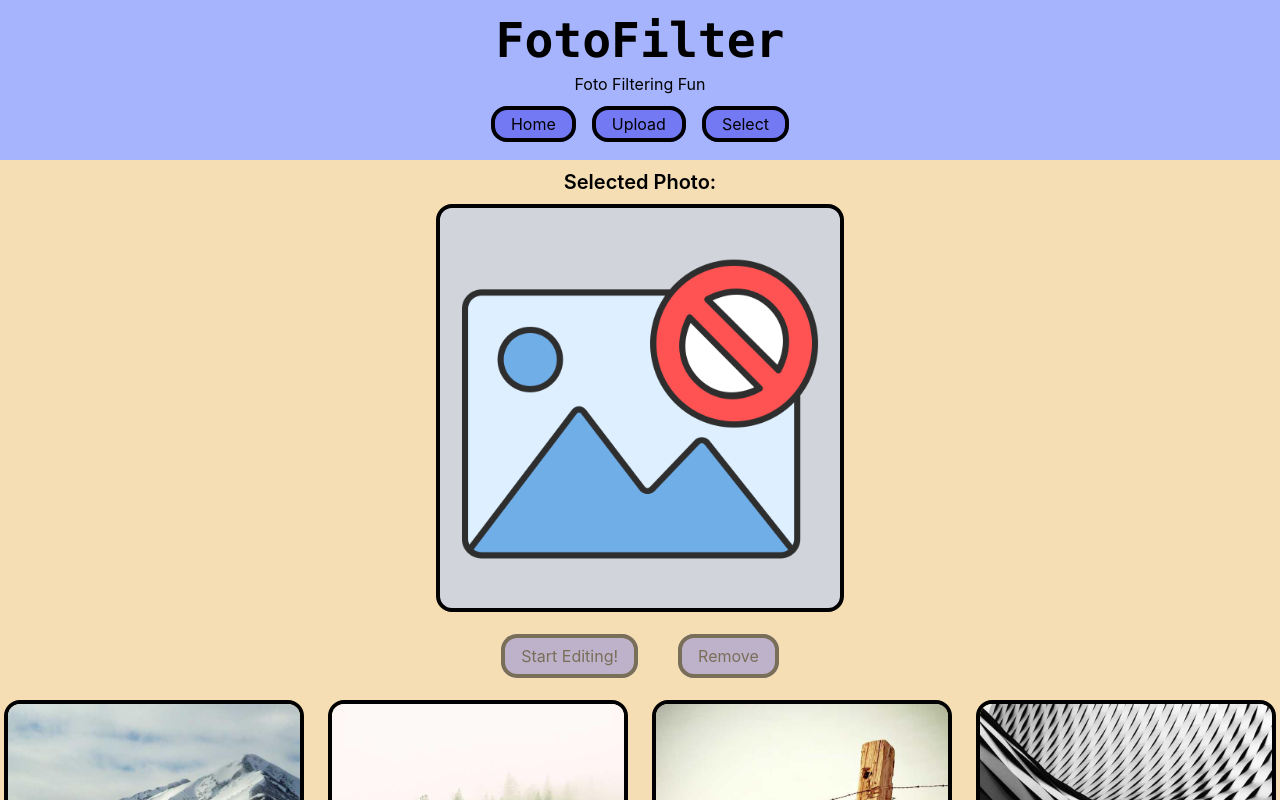
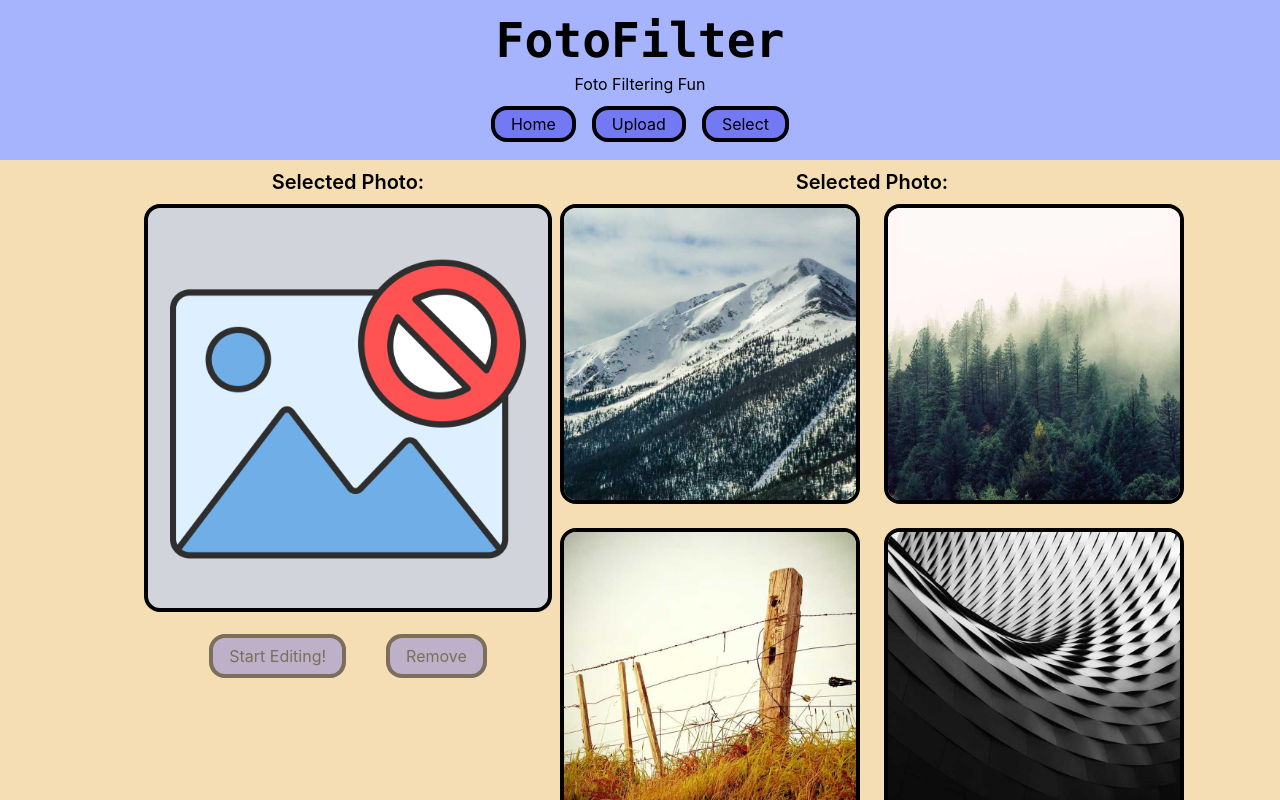
Before and after one commit to scottzyang/fotofilter-app, a React (Create React App) app: page /#/select-image in a window 1280 px wide. Shown: the top 800 px of the page. Built offline with nearby package versions, Linux system fonts and the light colour scheme.

Commit message:
Change layout of image tiles

```diff
--- a/src/components/ImageTilesDisplay/ImageTilesDisplay.js
+++ b/src/components/ImageTilesDisplay/ImageTilesDisplay.js
@@ -10,8 +10,8 @@ function ImageTilesDisplay() {
     return (<ImageTile key={imageUrl} imageUrl={imageUrl} title={title} setSelectedImage={setSelectedImage}/>)
   })
   return (
-    <div className="flex flex-col justify-center items-center">
-
+    <div className="flex justify-end">
+      <div className="fixed left-36">
         {!selectedImage &&
           <>
             <h3 className="text-xl m-2 font-semibold">Selected Photo:</h3>
@@ -33,8 +33,12 @@ function ImageTilesDisplay() {
           <Link style={!selectedImage ? {pointerEvents: 'none'} : {pointerEvents: ''}} className={!selectedImage ? "border-black border-4 rounded-2xl py-2 px-4 bg-indigo-500/75 opacity-50 m-5" : "border-black border-4 rounded-2xl py-2 px-4 bg-indigo-500/75 hover:opacity-75 m-5"} to={`/editor`}>Start Editing!</Link>
           <Link style={!selectedImage ? {pointerEvents: 'none'} : {pointerEvents: ''}} className={!selectedImage ? "border-black border-4 rounded-2xl py-2 px-4 bg-indigo-500/75 opacity-50 m-5" : "border-black border-4 rounded-2xl py-2 px-4 bg-indigo-500/75 hover:opacity-75 m-5"} onClick={() => setSelectedImage(null)}>Remove</Link>
         </div>
-      <div className="grid grid-cols-4 gap-6">
+      </div>
+      <div className="flex flex-col items-center">
+        <h3 className="text-xl mr-24 mt-2 mb-2 font-semibold">Selected Photo:</h3>
+        <div className="mr-24 grid grid-cols-2 gap-6 right-0">
           { imageGrid }
+        </div>
       </div>
     </div>
   )
```
Lines whose indentation alone changed are shown as unchanged.
